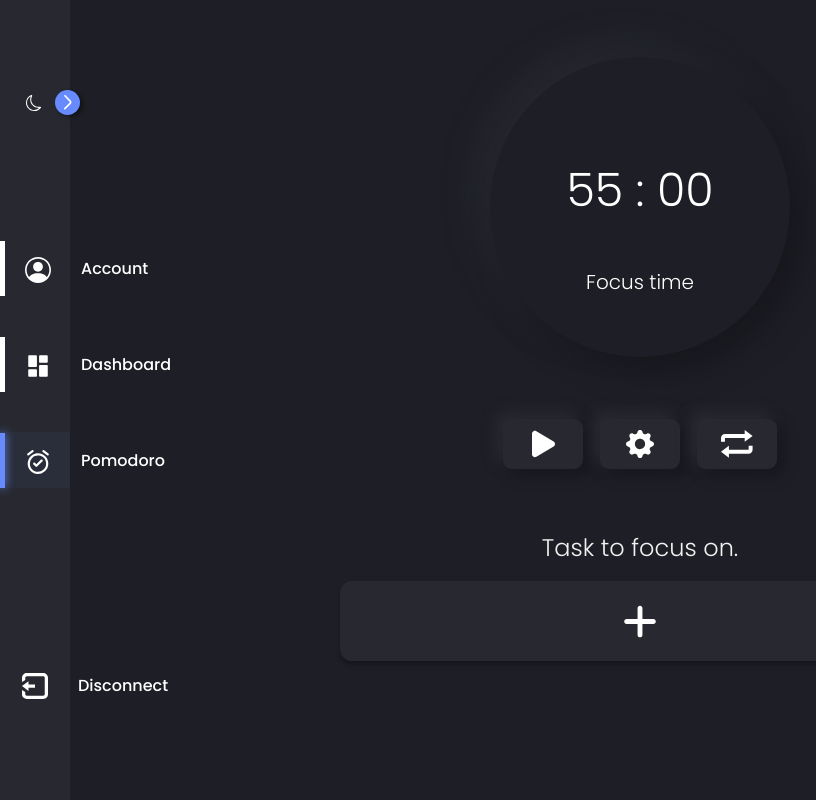
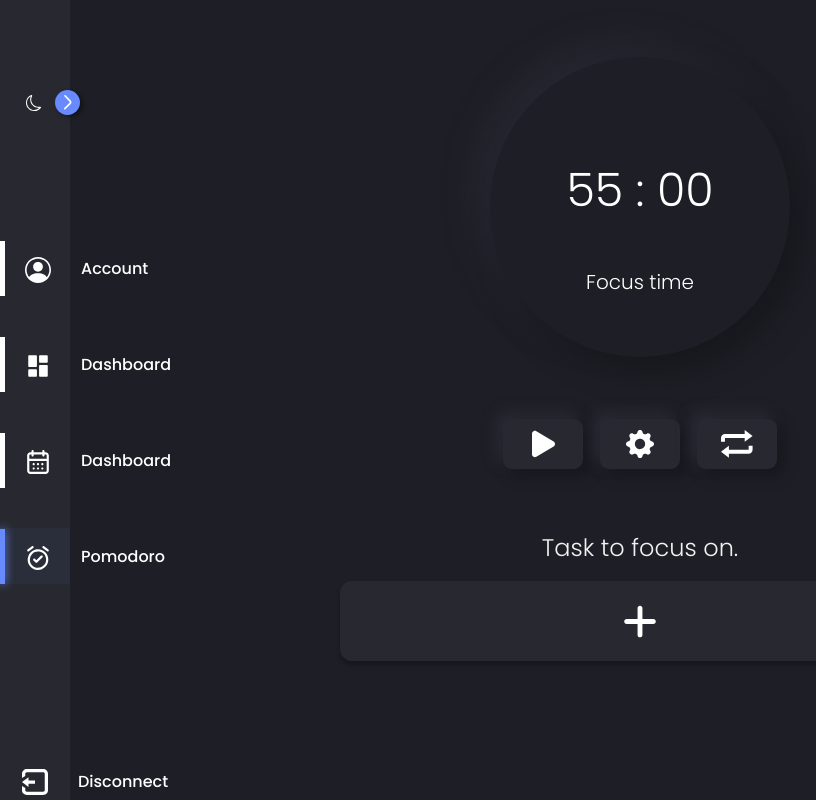
Before and after one commit to Dimitriftl/pomodoro_tracker, a React app: page / in a window 1280 px wide. Shown: the whole page, without its empty margins (0-816 px from the left). Built offline with nearby package versions, Linux system fonts and the light colour scheme; the HTML template or start-up script is replaced by a standard one; a web font is replaced by a local one.

Commit message:
:lipstick: modal timer white theme and create calendar component

```diff
--- a/src/components/Navbar/Navbar.tsx
+++ b/src/components/Navbar/Navbar.tsx
@@ -10,6 +10,7 @@ import { Link, useLocation } from "react-router-dom";
 import {
   AccountSvg,
   DashboardSvg,
+  CalendarSvg,
   LogOutSvg,
   PtLogo,
   RightArrowSvg,
@@ -40,7 +41,6 @@ const Navbar: React.FC<NavbarProps> = ({ setThemeColor, themeColor }) => {
   useEffect(() => {
     setCurrentLocation(location.pathname);
   }, [location]);
-
 
   // class that depends on theme color
   const navbarClasses: {
@@ -116,6 +116,25 @@ const Navbar: React.FC<NavbarProps> = ({ setThemeColor, themeColor }) => {
 
           <Link
             className={
+              currentLocation === "/dashboard"
+                ? `${navbarClasses.linkContent} linkContentActive`
+                : navbarClasses.linkContent
+            }
+            to="/calendar">
+            <div
+              className={
+                currentLocation === "/calendar"
+                  ? "selectedPage active"
+                  : "selectedPage"
+              }></div>
+            <div className="svg">
+              <CalendarSvg theme={themeColor} />
+            </div>
+            <p>Dashboard</p>
+          </Link>
+
+          <Link
+            className={
               currentLocation === "/"
                 ? `${navbarClasses.linkContent} linkContentActive`
                 : navbarClasses.linkContent
--- a/src/index.scss
+++ b/src/index.scss
@@ -17,6 +17,10 @@ body.light {
   background-color: #f2f2f2;
   color: $dark-backgroud;
 
+  .background {
+    background-color: $light-backgroud;
+  }
+
   // GENRAL
 
   button {
@@ -28,10 +32,15 @@ body.light {
   }
 
   .backgroundBlue:hover {
-    $light-blue-hover: $light-blue-hover;
+    background-color: $light-blue-hover;
   }
 
-  p {
+  p,
+  h2,
+  h3,
+  h4,
+  h5,
+  h6 {
     font-weight: 300;
     color: $light-darker-grey;
   }
@@ -39,6 +48,12 @@ body.light {
   .neumorphismShadow {
     box-shadow: 1.5px 1.5px 3px 0px rgba(174, 174, 192, 0.4),
       -3px -3px 6px 0px #fff;
+  }
+
+  .inputBackground {
+    background-color: $light-grey;
+    box-shadow: 1px 1px 2px 0px rgba(0, 0, 0, 0.25) inset;
+    color: $light-darker-grey;
   }
 
   //NAVBAR
@@ -65,6 +80,10 @@ body.dark {
 
   //GENRAL
 
+  .background {
+    background-color: $dark-backgroud;
+  }
+
   // BUTTON
   button {
     background: #282930;
@@ -87,6 +106,13 @@ body.dark {
     box-shadow: 6px 6px 14px 0px #17171d, -6px -6px 14px 0px #2b2c36;
   }
 
+  .inputBackground {
+    background-color: $dark-lighter-grey;
+    box-shadow: 1px 1px 2px 0px #151515 inset;
+    color: #fff;
+
+  }
+
   //NABAR
 
   .navbarBackground {
@@ -104,5 +130,3 @@ body.dark {
     box-shadow: 15px 15px 30px 0px #17171d, -15px -15px 30px 0px #262730;
   }
 }
-
-// dark theme
--- a/src/modals/modalTimer/ModalTimer.tsx
+++ b/src/modals/modalTimer/ModalTimer.tsx
@@ -74,7 +74,7 @@ const ModalTimer: React.FC<ModalThemeProps> = ({
   return (
     <div>
       <div className="overlay">
-        <div className="modalContent">
+        <div className="modalContent background">
           <div className="modalTitle">
             <h3 className="settingTitle">Pomodoro settings</h3>
           </div>
@@ -89,8 +89,9 @@ const ModalTimer: React.FC<ModalThemeProps> = ({
               <div className="firstInput">
                 <p>Focus</p>
                 <input
+
                   type="text"
-                  className="input"
+                  className="input inputBackground"
                   name="Focus"
                   onChange={handleChange}
                   value={minutesSetForFocus}
@@ -100,7 +101,7 @@ const ModalTimer: React.FC<ModalThemeProps> = ({
                 <p>Break</p>
                 <input
                   type="string"
-                  className="input"
+                  className="input inputBackground"
                   name="Break"
                   onChange={handleChangeBreak}
                   value={minutesSetForBreak}
@@ -110,7 +111,7 @@ const ModalTimer: React.FC<ModalThemeProps> = ({
                 <p>Long break</p>
                 <input
                   type="string"
-                  className="input"
+                  className="input inputBackground"
                   name="LongBreak"
                   onChange={handleChangeLongBreak}
                   value={minutesSetForLongBreak}
@@ -127,11 +128,11 @@ const ModalTimer: React.FC<ModalThemeProps> = ({
           </div>
           <div className="btnCloseModalContainer">
             <button
-              className="btn-close-modal"
+              className="ValidateButton backgroundBlue  "
               onClick={() => {
                 setOpenModal(false), resultToMinutes();
               }}>
-              <p>Valider</p>
+              Valider
             </button>
           </div>
         </div>
--- a/src/modals/modalTimer/modalTimer.scss
+++ b/src/modals/modalTimer/modalTimer.scss
@@ -17,17 +17,11 @@
   left: 50%;
   transform: translate(-50%, -50%);
   line-height: 1.4;
-  background: $dark-backgroud;
   padding: 14px 28px;
   max-width: 365px;
   width: 100%;
   min-height: 316px;
   border-radius: 10px;
-  color: $dark-white;
-}
-
-p {
-  font-weight: 300;
 }
 
 .modalTitle {
@@ -70,7 +64,6 @@ p {
 
   p {
     font-size: 14px;
-
     padding-left: 2px;
   }
 
@@ -81,14 +74,11 @@ p {
     border-radius: 6px;
     border: none;
     text-align: left;
-    background: $dark-lighter-grey;
-    color: $dark-white;
     width: 80px;
     height: 30px;
     font-size: 16px;
     font-weight: 300;
     cursor: pointer;
-    box-shadow: 1px 1px 2px 0px #151515 inset;
   }
 
   .firstInput {
@@ -118,27 +108,21 @@ p {
   align-items: center;
   justify-content: center;
   position: relative;
-  // top: 4.5rem;
   width: 100%;
   height: 60px;
 }
 
-.btn-close-modal {
+.ValidateButton {
   position: absolute;
   cursor: pointer;
   width: 105px;
   height: 40px;
   font-size: 16px;
+  border-radius: 6px;
   color: #fff;
-  border-radius: 6px;
-  background-color: $dark-blue;
   cursor: pointer;
   border: none;
   background-origin: border-box;
   background-clip: content-box, border-box;
   transition: 0.3s ease-in-out;
 }
-
-.btn-close-modal:hover {
-  background-color: $dark-blue-hover;
-}
--- a/src/utils/variables.scss
+++ b/src/utils/variables.scss
@@ -17,7 +17,7 @@ $light-backgroud: #f2f2f2;
 $light-white: #ffffff;
 $light-grey: #f0f0f3;
 $light-blue: #2a72f1;
-$light-blue-hover: #f7f9ff;
+$light-blue-hover: #387aec;
 $light-hightlight-blue: rgba(103, 139, 255, 0.05);
 $light-darker-white: #a9a9a9;
 $light-darker-grey: #383838;
```
Also changed, not shown: src/views/calendar/Calendar.tsx (added, +11 -0 lines), src/views/calendar/calendar.scss (added).
